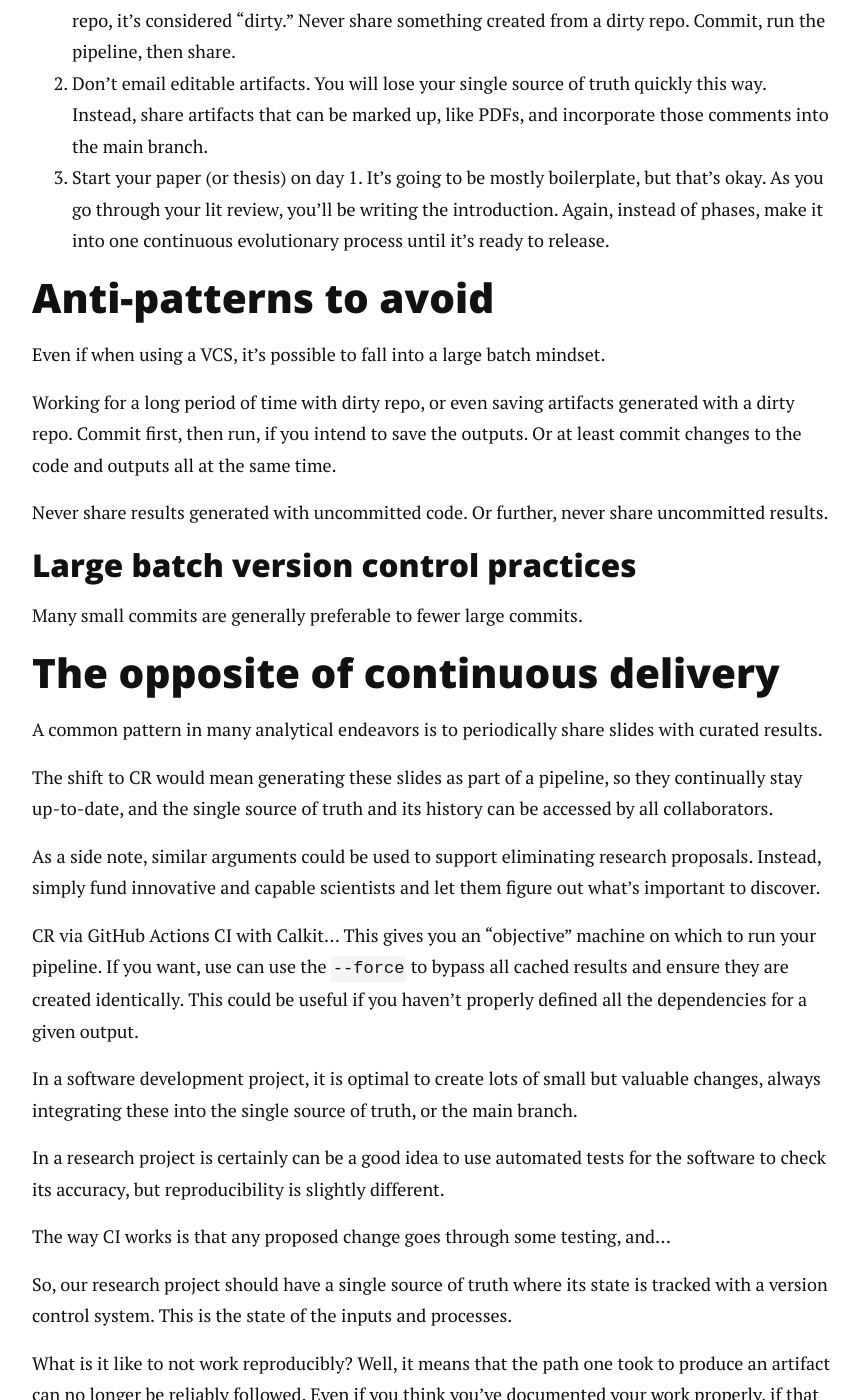
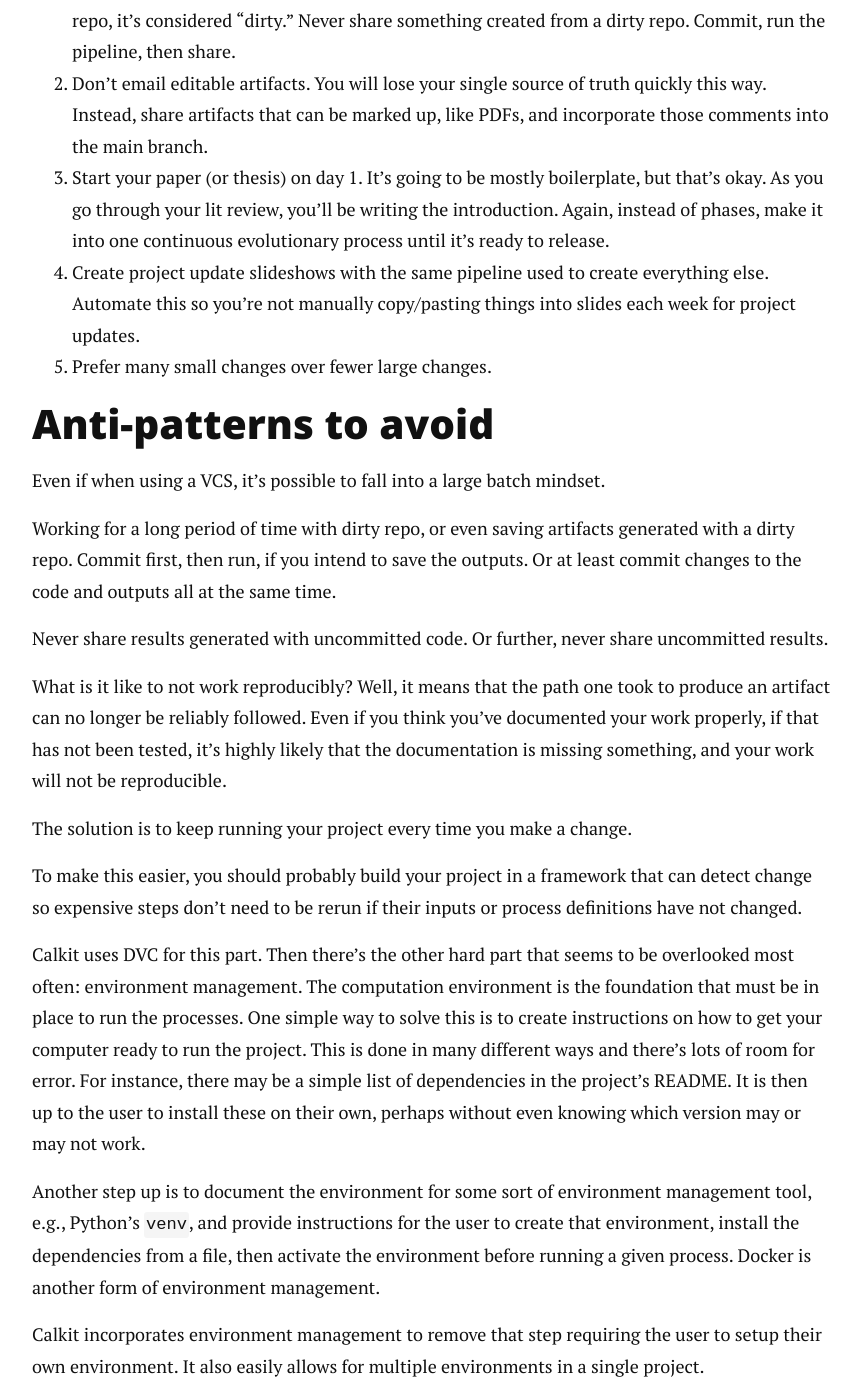
Before and after one commit to petebachant/petebachant.github.io, a Jekyll site: the page built from _posts/2025-02-28-continuous-reproducibility.md, in a window 1280 px wide and 1400 px high, scrolled down 12893 px. Shown: the whole window, without its empty margins (208-1069 px from the left). Built offline with Jekyll 4.4.1, drawn with Linux system fonts in a browser that asks for light colours; nearby versions of some CDN libraries; comment, search, counter and statistics services are not loaded.

Commit message:
Remove redundant stuff

```diff
--- a/_posts/2025-02-28-continuous-reproducibility.md
+++ b/_posts/2025-02-28-continuous-reproducibility.md
@@ -656,6 +656,10 @@ do it anyway.
    As you go through your lit review, you'll be writing the introduction.
    Again, instead of phases, make it into one continuous evolutionary process
    until it's ready to release.
+4. Create project update slideshows with the same pipeline used to create
+   everything else. Automate this so you're not manually copy/pasting
+   things into slides each week for project updates.
+5. Prefer many small changes over fewer large changes.
 
 ## Anti-patterns to avoid
 
@@ -670,51 +674,6 @@ Or at least commit changes to the code and outputs all at the same time.
 Never share results generated with uncommitted code.
 Or further,
 never share uncommitted results.
-
-### Large batch version control practices
-
-Many small commits are generally preferable to fewer large commits.
-
-## The opposite of continuous delivery
-
-A common pattern in many analytical endeavors is to periodically
-share slides with curated results.
-
-The shift to CR would mean generating these slides as part of a pipeline,
-so they continually stay up-to-date,
-and the single source of truth and its history can be accessed
-by all collaborators.
-
-As a side note,
-similar arguments could be used to support
-eliminating research proposals.
-Instead, simply fund innovative and capable scientists
-and let them figure out what's important to discover.
-
-CR via GitHub Actions CI with Calkit...
-This gives you an "objective" machine on which to run your pipeline.
-If you want, use can use the `--force` to bypass all cached results
-and ensure they are created identically.
-This could be useful if you haven't properly defined all the dependencies
-for a given output.
-
-In a software development project,
-it is optimal to create lots of small but valuable changes,
-always integrating these into the single source of truth,
-or the main branch.
-
-In a research project is certainly can be a good idea to use
-automated tests for the software to check its accuracy,
-but reproducibility is slightly different.
-
-The way CI works is that any proposed change goes through some testing,
-and...
-
-So, our research project should have a single source of truth
-where its state is tracked with a version control system.
-This is the state of the inputs and processes.
-
-
 
 What is it like to not work reproducibly?
 Well, it means that the path one took to produce an artifact can no longer
```
